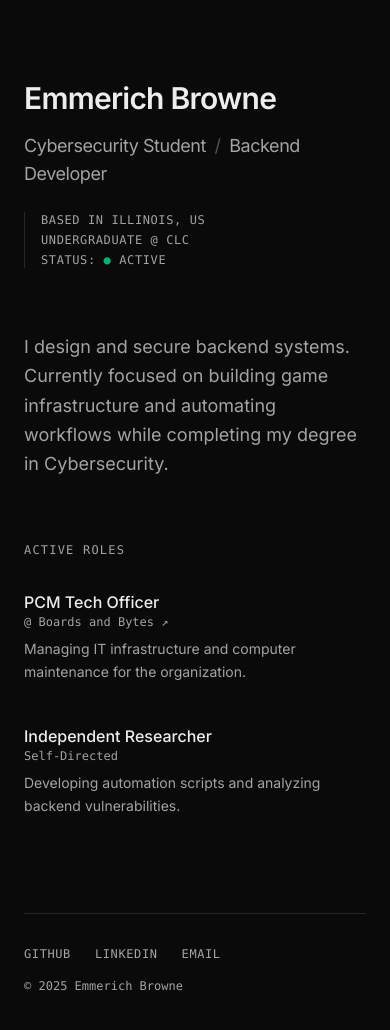
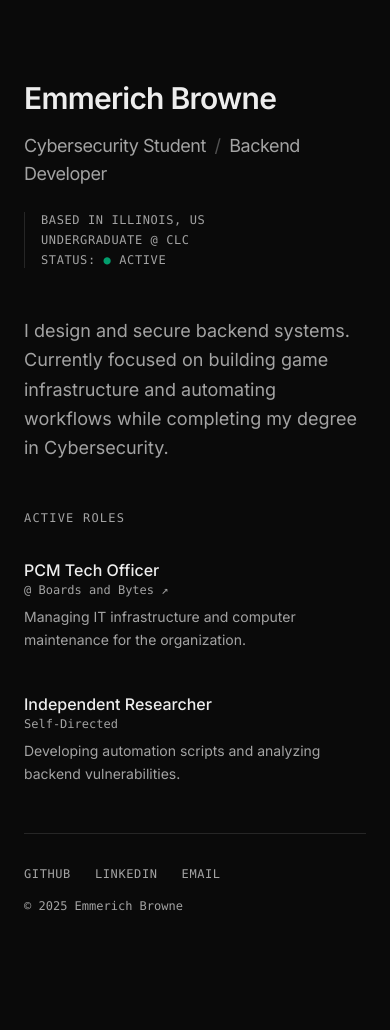
Before and after one commit to emmerichdev/personal-site, a React (Vite) app: page / in a window 390 px wide. Shown: the top 1030 px of the page. After the commit the page ends 994 px from the top, so only its background shows below. Built offline with nearby package versions, Linux system fonts and the light colour scheme.

Commit message:
Refactor layout in App and AboutSection components for improved spacing and responsiveness; adjust header and footer margins.

```diff
--- a/src/App.tsx
+++ b/src/App.tsx
@@ -6,7 +6,7 @@ function App() {
     <div className="min-h-screen bg-neutral-bg text-neutral-text selection:bg-white/20">
       <main className="max-w-2xl mx-auto px-6 sm:px-8 py-20 sm:py-24">
 
-        <header className="mb-16 sm:mb-20">
+        <header className="mb-12 sm:mb-16">
           <h1 className="text-3xl sm:text-4xl font-semibold tracking-tight text-neutral-text mb-4">
             Emmerich Browne
           </h1>
@@ -28,7 +28,7 @@ function App() {
 
         <AboutSection />
 
-        <footer className="mt-24 pt-8 border-t border-neutral-border">
+        <footer className="mt-12 sm:mt-16 pt-8 border-t border-neutral-border">
           <div className="flex flex-col sm:flex-row sm:items-center sm:justify-between gap-4 sm:gap-6">
             <SocialLinks />
             <span className="font-mono text-xs text-neutral-text-secondary">
--- a/src/components/AboutSection.tsx
+++ b/src/components/AboutSection.tsx
@@ -1,14 +1,14 @@
 export default function AboutSection() {
   return (
-    <div className="space-y-16">
-      <section>
+    <div>
+      <section className="mb-12 sm:mb-16">
         <p className="text-lg leading-relaxed text-neutral-text-secondary max-w-prose">
           I design and secure backend systems. Currently focused on building game
           infrastructure and automating workflows while completing my degree in Cybersecurity.
         </p>
       </section>
 
-      <section>
+      <section className="mb-12 sm:mb-16">
         <h2 className="font-mono text-xs font-medium text-neutral-text-secondary uppercase tracking-widest mb-8">
           Active Roles
         </h2>
```
